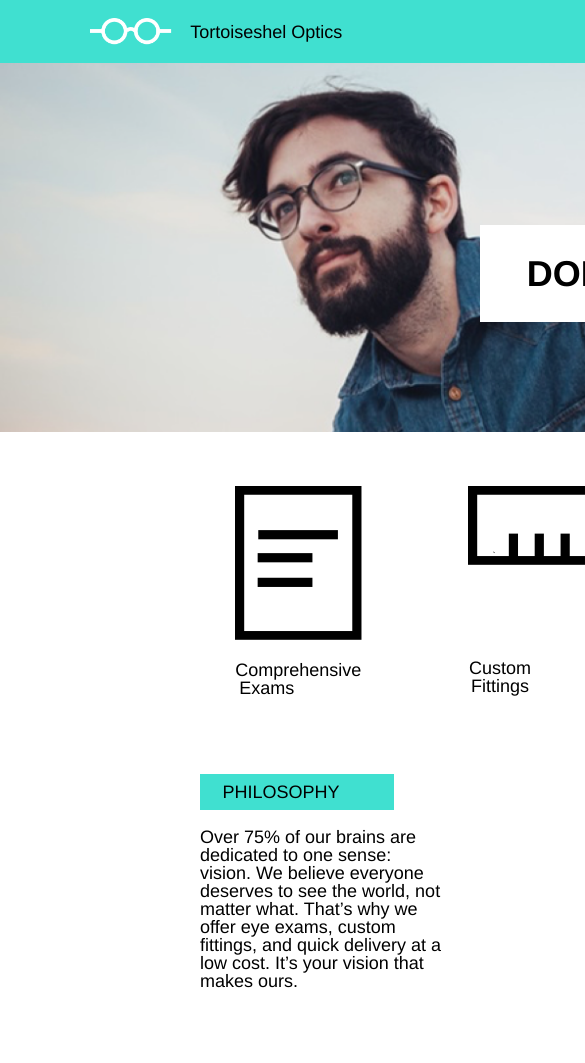
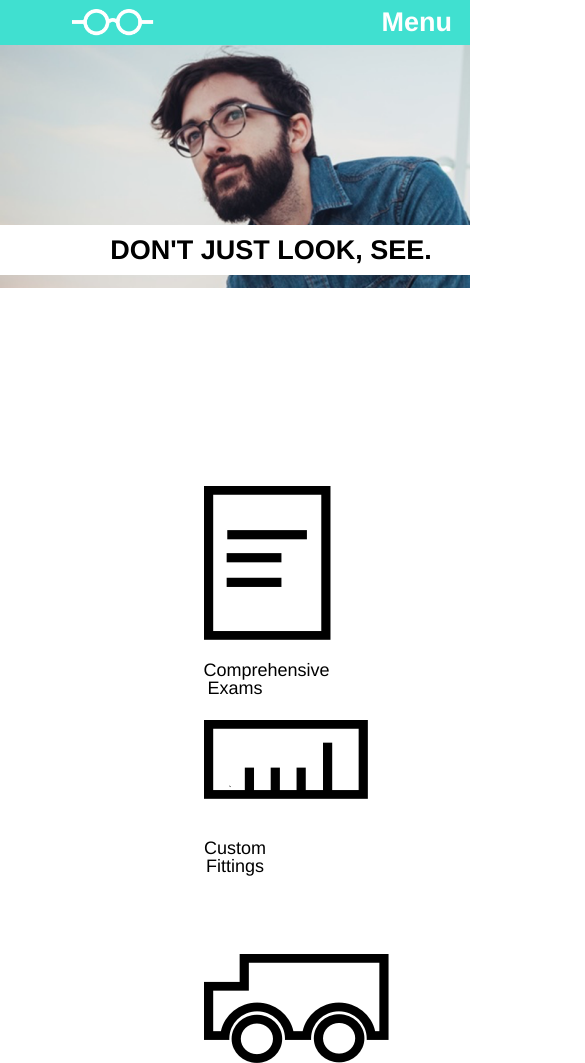
Before and after one commit to EvidenceN/Optics, a plain HTML site: page index.html in a window 390 px wide. Shown: the top 1063 px of the page, 585 px wide, since content can reach past the window. Drawn offline with Linux system fonts and the light colour scheme.

Commit message:
mobile version is done

```diff
--- a/index.html
+++ b/index.html
@@ -21,6 +21,11 @@
 						<p>Products</p>
 						<p>Contact</p>
 					</div>
+
+					<div class = "select">
+						<p>Menu</p>
+					</div>
+					</select>
 				</div>
 
 				<div class = "look">
--- a/resources/css/style.css
+++ b/resources/css/style.css
@@ -122,6 +122,10 @@ footer img {
 	height: 1.5rem;
 }
 
+.select p {
+	display: None;
+}
+
 @media only screen and (max-width: 1024px){
 	.container {
 		padding:0px;
@@ -193,3 +197,137 @@ footer img {
 	transform: translateX(480px);
 }
 }
+
+@media only screen and (max-width: 470px) {
+	.container {
+	width:470px;
+	padding: 0;
+}
+
+.main {
+	background-image: url(../images/glasses-bg.png);
+	height:17rem;
+
+	width: 470px;
+}
+
+.heading {
+	background-color: turquoise;
+	display: flex;
+	align-items: center;
+	transform: translatey(1rem);
+	justify-content: space-between;
+}
+
+.logo {
+	display: flex;
+	align-items: center;
+	padding-top: 0.5rem;
+	padding-bottom: 0.5rem;
+}
+
+.logo img {
+	padding-left: 4rem;
+	height: 1.5rem;
+}
+
+	.select p {
+		display: block;
+		padding-right: 1rem;
+		color: white;
+		font-weight: bold;
+		font-size: 1.5rem
+	}
+	.logo p {
+		display: none;
+	}
+
+.menu {
+	display: none;
+}
+
+.look {
+	background-color: white;
+	text-align: center;
+	margin-top: 11rem;
+	padding: 0.5rem 2rem;
+	font-size: 1.5rem;
+	line-height: 1.2;
+	font-weight: bold;
+	width: 470px;
+	transform: translateX(0px);
+}
+
+.gallery {
+	display: flex;
+	flex-direction: column;
+	margin-top: 3rem;
+	margin-bottom: 8rem;
+}
+
+.images {
+	height: 5rem;
+	width: 5rem;
+	padding-top: 8rem;
+}
+
+.comprehensive, .custom, .fast {
+	width: 3.5rem;
+}
+
+.images p {
+	text-align: center;
+}
+
+.comprehensive p {
+	padding-top: 1rem;
+}
+
+.custom p {
+	padding-top: 2rem;
+}
+
+.fast p {
+	padding-top: 2rem;
+}
+
+.mission {
+	margin-bottom: 5rem;
+	display: block;
+}
+
+.phil, .appoint {
+	width: 100%;
+}
+
+h5{
+	background-color: turquoise;
+	padding: 0.5rem 0 0.5rem 1.25rem;
+	margin-bottom: 1rem;
+	font-size: 1rem;
+	width: 100%;
+	text-align: center;
+	margin-top: 2rem;
+	color: white;
+}
+	.mission p {
+		width: 70%;
+		padding-left: 10px;
+	}
+
+footer {
+	background-color: turquoise;
+	display: flex;
+	align-items: center;
+	padding: 4rem;
+	justify-content: center;
+}
+
+footer img {
+	height: 1.5rem;
+}
+
+	footer p{
+		display: none;
+	}
+}
```
